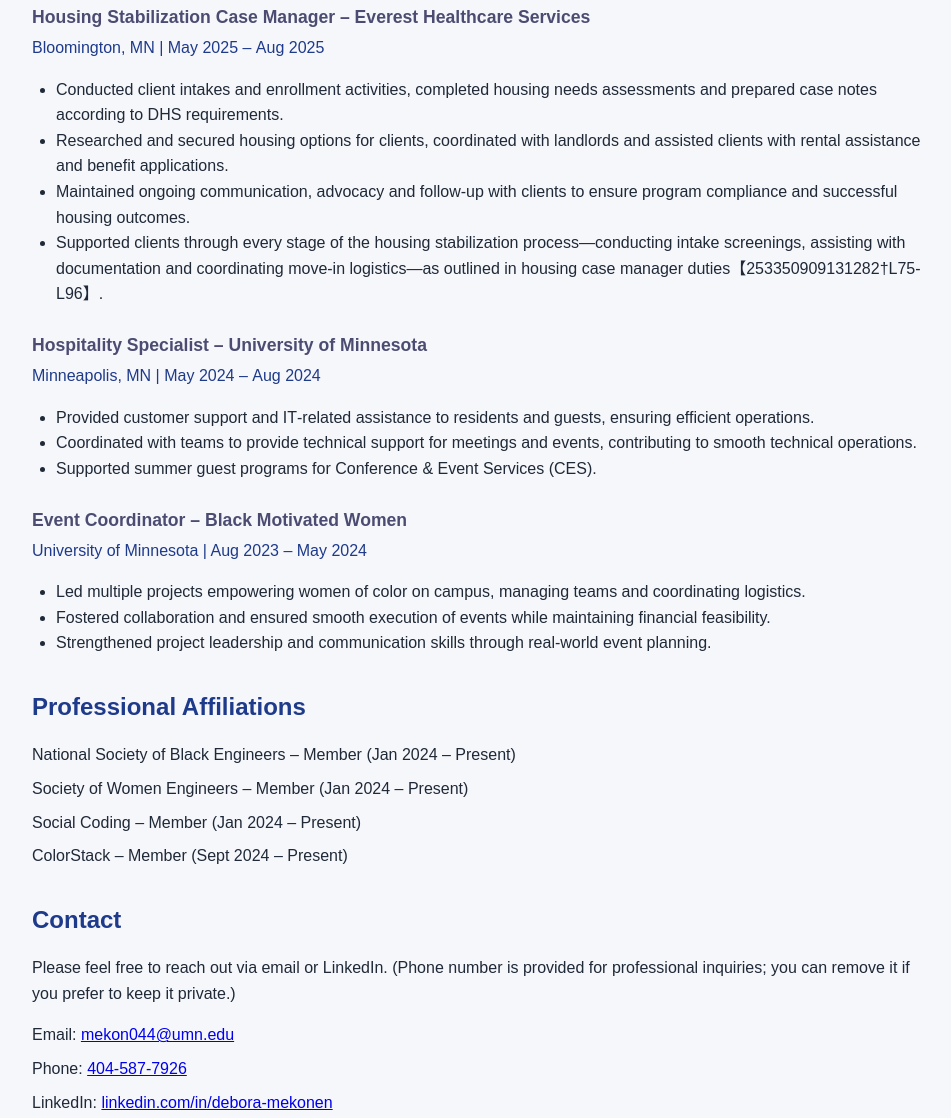
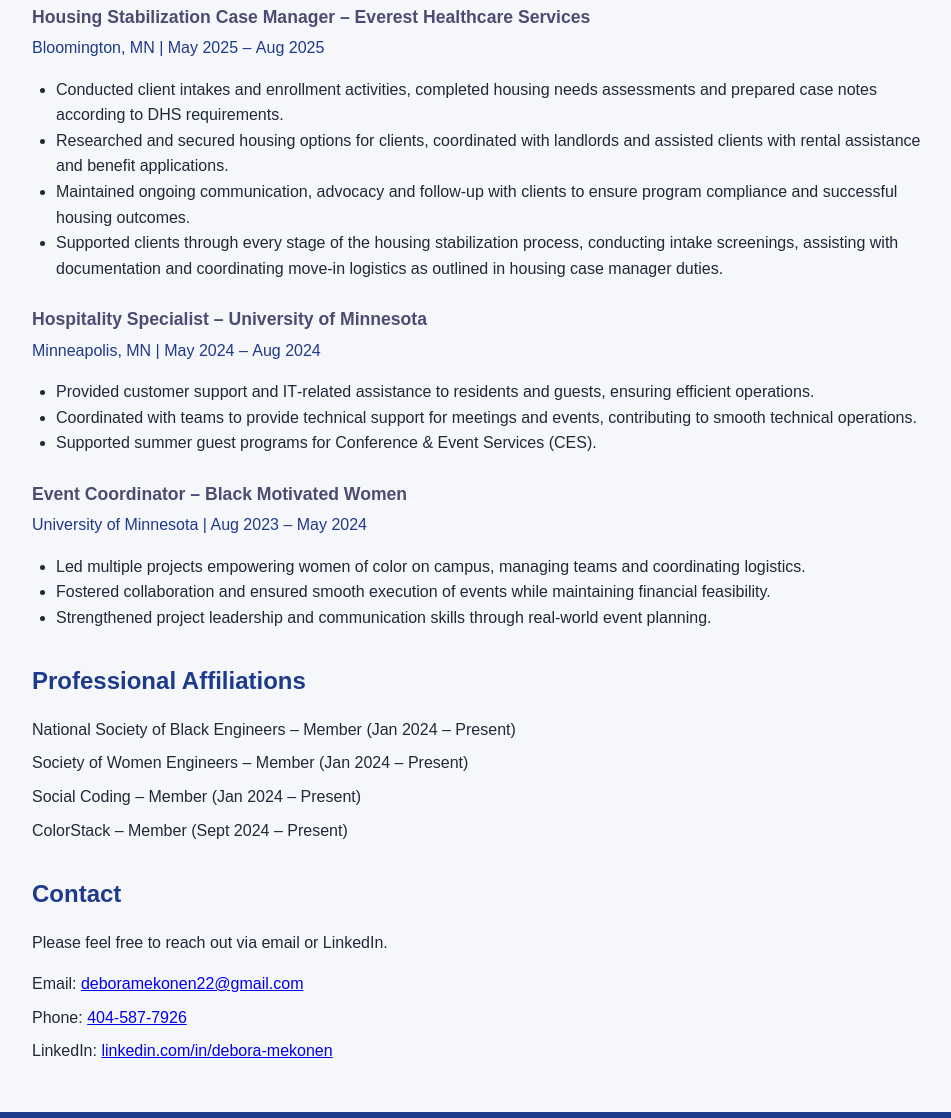
Before and after one commit to Debora-E-M/My-Portfolio, a plain HTML site: page Debora Portfolio.html in a window 1280 px wide. Shown: the part 1981-3099 px from the top of the page, without its empty margins (158-1109 px from the left). Drawn offline with Linux system fonts and the light colour scheme.

Commit message:
Update Debora Portfolio.html

```diff
--- a/Debora Portfolio.html
+++ b/Debora Portfolio.html
@@ -267,7 +267,7 @@
           <li>Conducted client intakes and enrollment activities, completed housing needs assessments and prepared case notes according to DHS requirements.</li>
           <li>Researched and secured housing options for clients, coordinated with landlords and assisted clients with rental assistance and benefit applications.</li>
           <li>Maintained ongoing communication, advocacy and follow‑up with clients to ensure program compliance and successful housing outcomes.</li>
-          <li>Supported clients through every stage of the housing stabilization process—conducting intake screenings, assisting with documentation and coordinating move‑in logistics—as outlined in housing case manager duties【253350909131282†L75-L96】.</li>
+          <li>Supported clients through every stage of the housing stabilization process, conducting intake screenings, assisting with documentation and coordinating move‑in logistics as outlined in housing case manager duties.</li>
         </ul>
       </div>
       <div class="experience-entry">
@@ -303,10 +303,10 @@
     <section id="contact">
       <h2>Contact</h2>
       <p>
-        Please feel free to reach out via email or LinkedIn. (Phone number is provided for professional inquiries; you can remove it if you prefer to keep it private.)
+        Please feel free to reach out via email or LinkedIn.
       </p>
       <ul class="contact-details">
-        <li>Email: <a href="mailto:mekon044@umn.edu">mekon044@umn.edu</a></li>
+        <li>Email: <a href="mailto:deboramekonen22@gmail.com">deboramekonen22@gmail.com</a></li>
         <li>Phone: <a href="tel:+14045877926">404‑587‑7926</a></li>
         <li>LinkedIn: <a href="https://www.linkedin.com/in/debora-mekonen" target="_blank">linkedin.com/in/debora-mekonen</a></li>
       </ul>
```
